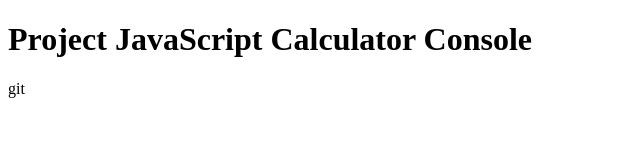
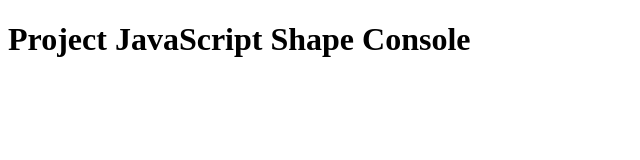
Before and after one commit to alhajiry/project-javascript-shape-console, a plain HTML site: page index.html in a window 1280 px wide. Shown: the whole page, without its empty margins (0-640 px from the left). Drawn offline with Linux system fonts and the light colour scheme.

Commit message:
first commit

```diff
--- a/index.html
+++ b/index.html
@@ -1,11 +1,11 @@
 <!DOCTYPE html>
 <html lang="en">
     <head>
-        <title>Project JavaScript Calculator Console</title>
+        <title>Project JavaScript Shape Console</title>
     </head>
     <body>
-        <h1>Project JavaScript Calculator Console</h1>
+        <h1>Project JavaScript Shape Console</h1>
 
         <script src="index.js"></script>
     </body>
-</html>git
+</html>
```
